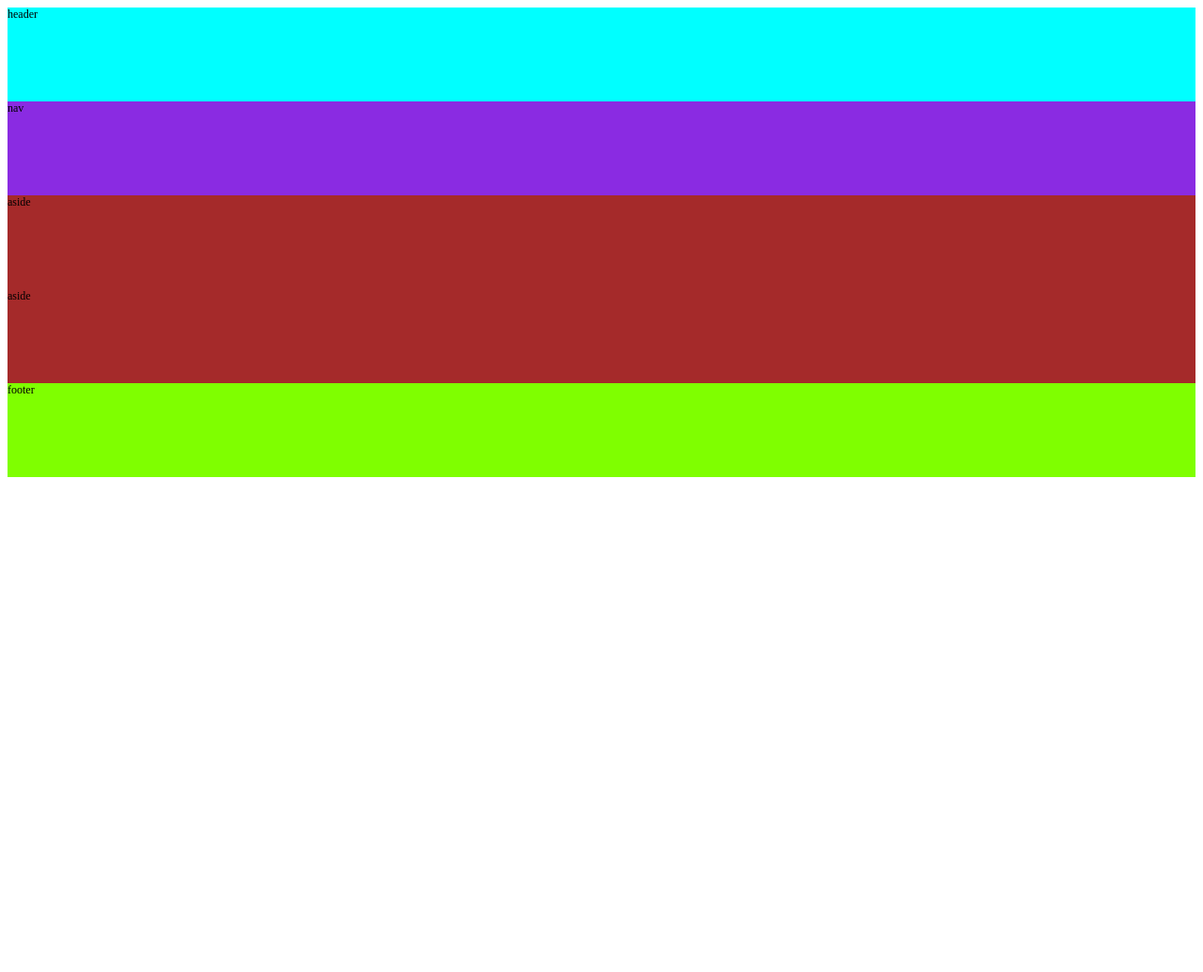
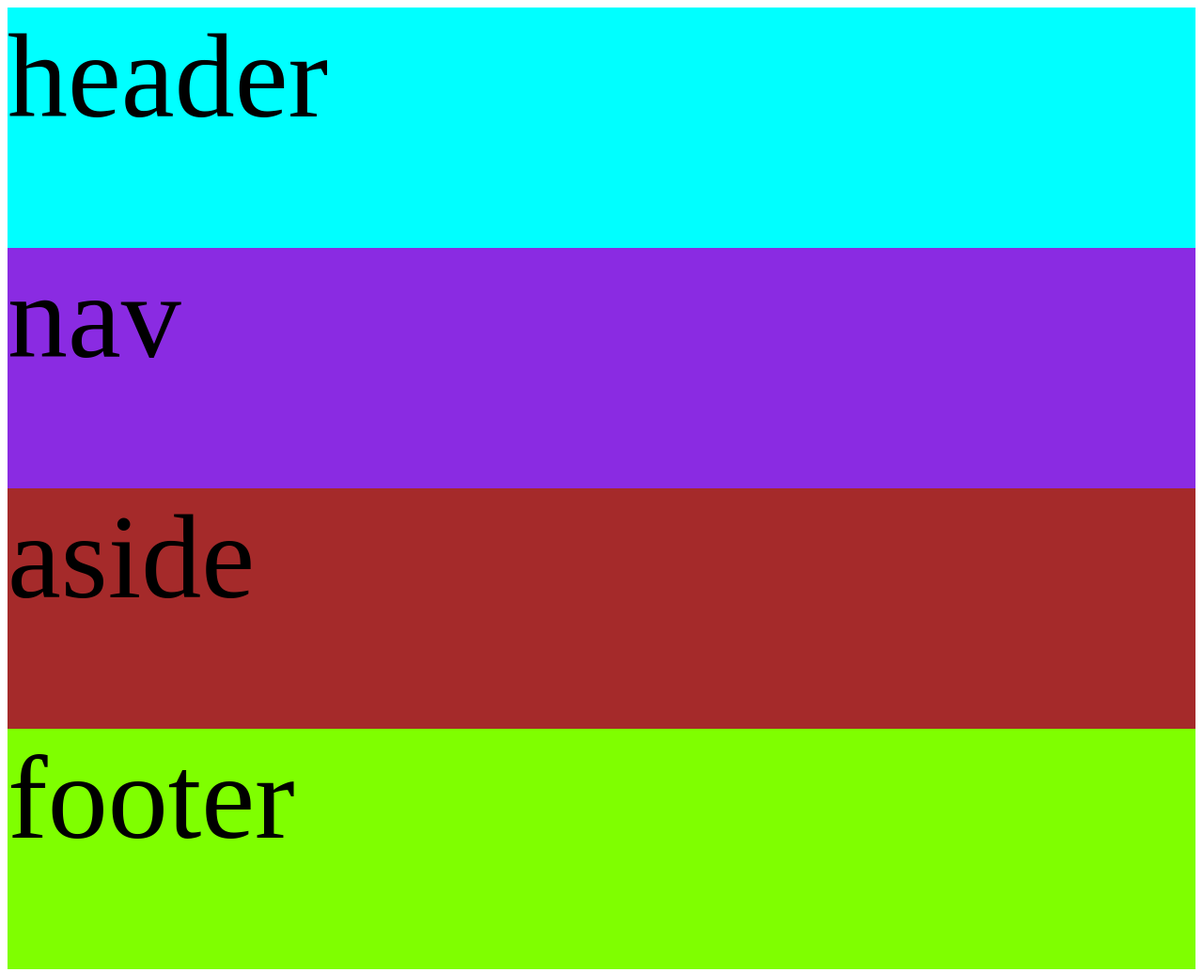
Before and after one commit to LBJjade/package-AMD-CMD-CommonJS, a website: page flexiable/index.html in a window 1280 px wide. Shown: the whole page at 94% size. Before the commit the page ends 800 px from the top, so only its background shows below. Drawn offline with Linux system fonts and the light colour scheme.

Commit message:
compatible

```diff
--- a/flexiable/index.html
+++ b/flexiable/index.html
@@ -8,22 +8,26 @@
     <style>
         .header{
             width: 100%;
-            height: 100px;
+            height: 2rem;
+            font-size: 1rem;
             background-color: aqua;
         }
         .nav{
             width: 100%;
-            height: 100px;
+            height: 2rem;
+            font-size: 1rem;
             background-color: blueviolet;
         }
         .aside{
             width: 100%;
-            height: 100px;
+            height: 2rem;
+            font-size: 1rem;
             background-color: brown;
         }
         .footer{
             width: 100%;
-            height: 100px;
+            height: 2rem;
+            font-size: 1rem;
             background-color:chartreuse;
         }
     </style>
@@ -31,7 +35,6 @@
 <body>
     <header class="header">header</header>
     <nav class="nav">nav</nav>
-    <aside class="aside">aside</aside>
     <aside class="aside">aside</aside>
     <footer class="footer">footer</footer>
 </body>
@@ -57,15 +60,17 @@
     docEl.style.fontSize = rem + 'px'
   }
 
+  // add compatible
+  let resizeEvt = 'orientationchange' in window ? 'orientationchange' : 'resize'
   setRemUnit()
 
   // reset rem unit on page resize
-  window.addEventListener('resize', setRemUnit)
+  window.addEventListener(resizeEvt, setRemUnit, false)
   window.addEventListener('pageshow', function (e) {
     if (e.persisted) {
       setRemUnit()
     }
-  })
+  }, false)
 
   // detect 0.5px supports
   if (dpr >= 2) {
```
Also changed, not shown: flexiable/flexible.js (added).
